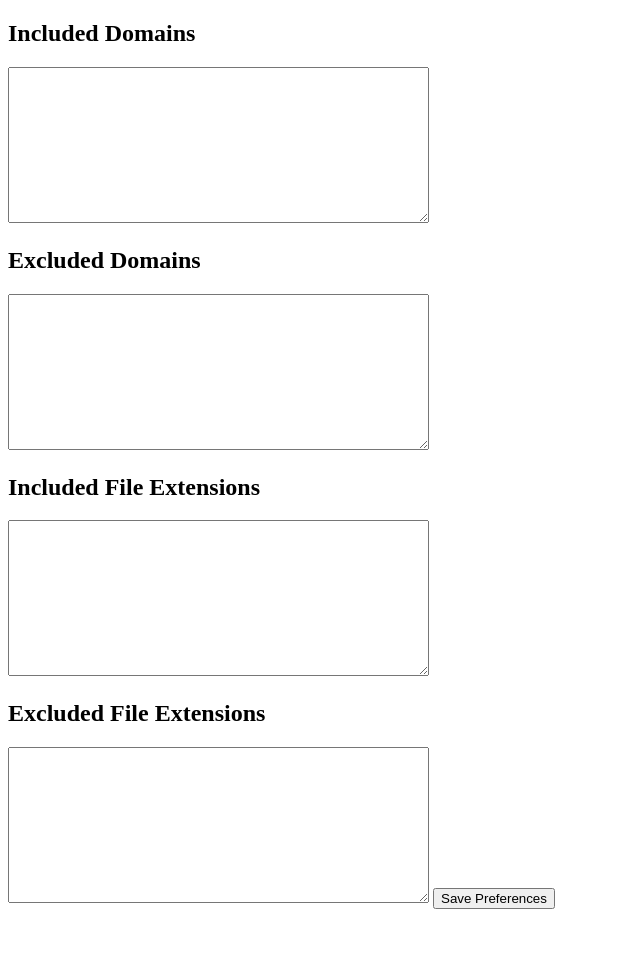
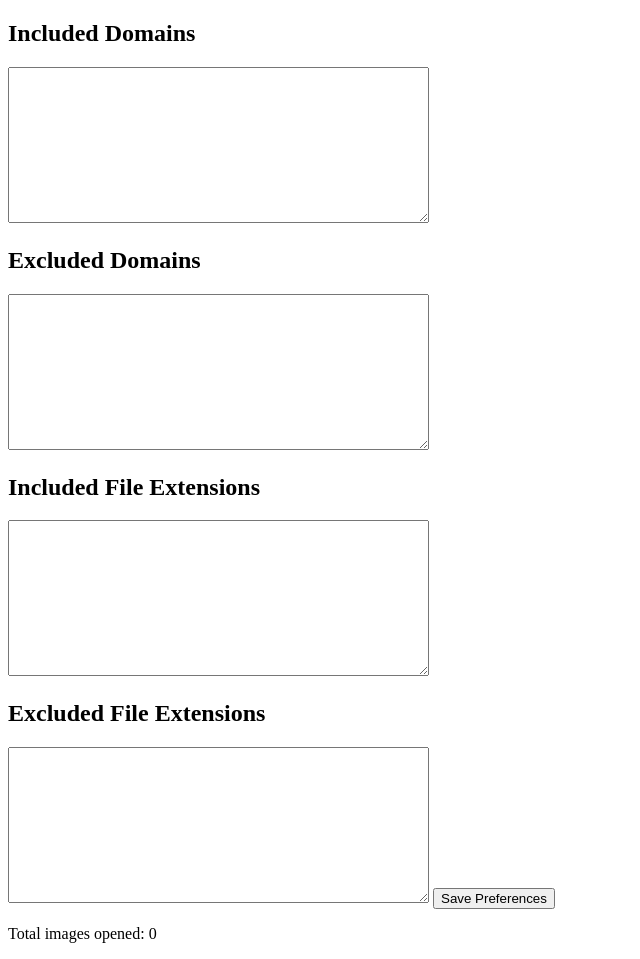
Before and after one commit to softmix/imagetabs, a browser extension: page options.html in a window 1280 px wide. Shown: the whole page, without its empty margins (0-640 px from the left). Before the commit the page ends 917 px from the top, so only its background shows below. Drawn offline with Linux system fonts and the light colour scheme.

Commit message:
show total opened count in options

```diff
--- a/options.html
+++ b/options.html
@@ -17,6 +17,7 @@
         <textarea id="excludedExtensions" rows="10" cols="50"></textarea>
         <button type="submit">Save Preferences</button>
     </form>
+    <p>Total images opened: <span id="totalOpened">0</span></p>
     <script src="options.js"></script>
 </body>
 
--- a/options.js
+++ b/options.js
@@ -33,5 +33,10 @@ function restoreOptions() {
     getting.then(setCurrentChoice, onError);
 }
 
-document.addEventListener("DOMContentLoaded", restoreOptions);
+document.addEventListener("DOMContentLoaded", () => {
+    restoreOptions();
+    browser.storage.local.get("totalOpened").then(({ totalOpened = 0 }) => {
+        document.querySelector("#totalOpened").textContent = totalOpened;
+    });
+});
 document.querySelector("form").addEventListener("submit", saveOptions);
```
